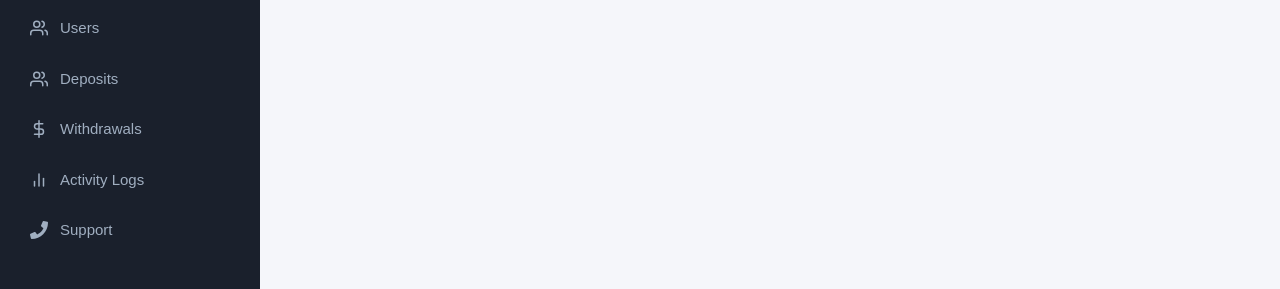
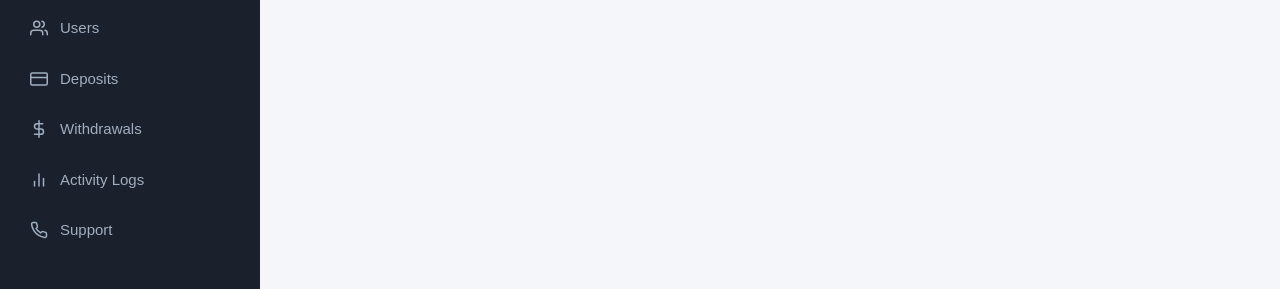
Before and after one commit to ay30bg/admin-betflix, a React (Create React App) app: page /dashboard in a window 1280 px wide. Shown: the part 178-467 px from the top of the page. Built offline with nearby package versions, Linux system fonts and the light colour scheme; no server answers.

Commit message:
Update Sidebar.jsx

```diff
--- a/src/components/Sidebar.jsx
+++ b/src/components/Sidebar.jsx
@@ -1,7 +1,6 @@
 import React from 'react';
 import { NavLink } from 'react-router-dom';
-import { FiHome, FiUsers, FiDollarSign, FiBarChart2, FiLayers } from 'react-icons/fi';
-import { FaPhone } from 'react-icons/fa';
+import { FiHome, FiUsers, FiDollarSign, FiBarChart2, FiLayers, FiCreditCard, FiPhone } from 'react-icons/fi';
 
 const Sidebar = () => {
   return (
@@ -43,7 +42,7 @@ const Sidebar = () => {
             to="/dashboard/deposits" // Updated path
             className={({ isActive }) => `sidebar-item ${isActive ? 'active' : ''}`}
           >
-            <FiUsers className="sidebar-icon" />
+            <FiCreditCard className="sidebar-icon" />
             <span>Deposits</span>
           </NavLink>
         </li>
@@ -70,7 +69,7 @@ const Sidebar = () => {
             to="/dashboard/support" // Updated path
             className={({ isActive }) => `sidebar-item ${isActive ? 'active' : ''}`}
           >
-            <FaPhone  className="sidebar-icon" />
+            <FiPhone  className="sidebar-icon" />
             <span>Support</span>
           </NavLink>
         </li>
```
